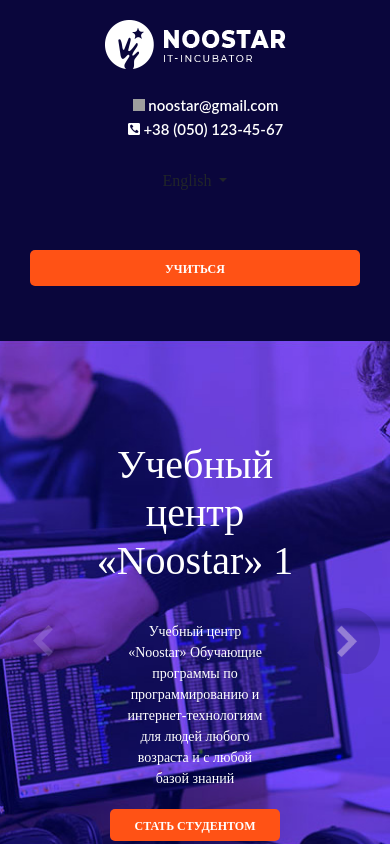
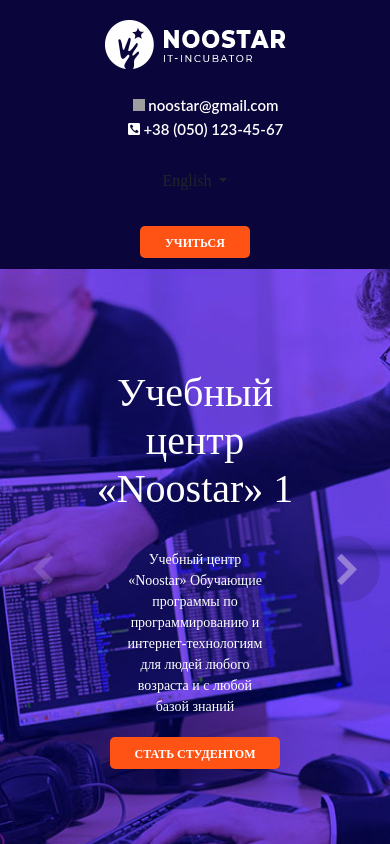
Before and after one commit to irinache/noostar1, a Vue app: page /#/ in a window 390 px wide. Shown: the top 844 px of the page. Built offline with nearby package versions, Linux system fonts and the light colour scheme; grey boxes are pictures that could not be loaded.

Commit message:
Fix button

```diff
--- a/src/assets/styles/index.less
+++ b/src/assets/styles/index.less
@@ -22,8 +22,9 @@
 
 
 .orange_btn{
+	text-decoration: none;
 	background-color:@mainOrange;
-	color: @lightText;
+	color: @lightText !important;
 	font-family: Muller;
 	font-weight: bold;
 	font-size: 12px;
--- a/src/components/Header.vue
+++ b/src/components/Header.vue
@@ -32,9 +32,9 @@
                     </div>
                 </div>
                 <div class="col-md-auto btn_container">
-                    <div class="orange_btn c-header__btn-position ">
+                    <a class="orange_btn c-header__btn-position ">
                         Учиться
-                    </div>
+                    </a>
                 </div>
             </div>
         </div>
@@ -165,7 +165,9 @@
 
     .btn_container{
         width: 100%;
-        margin-bottom: 30px;
+        margin-left: auto;
+        margin-right: auto;
+        margin-bottom: 10px;
     }
     .logo{
         width: 100%;
```
